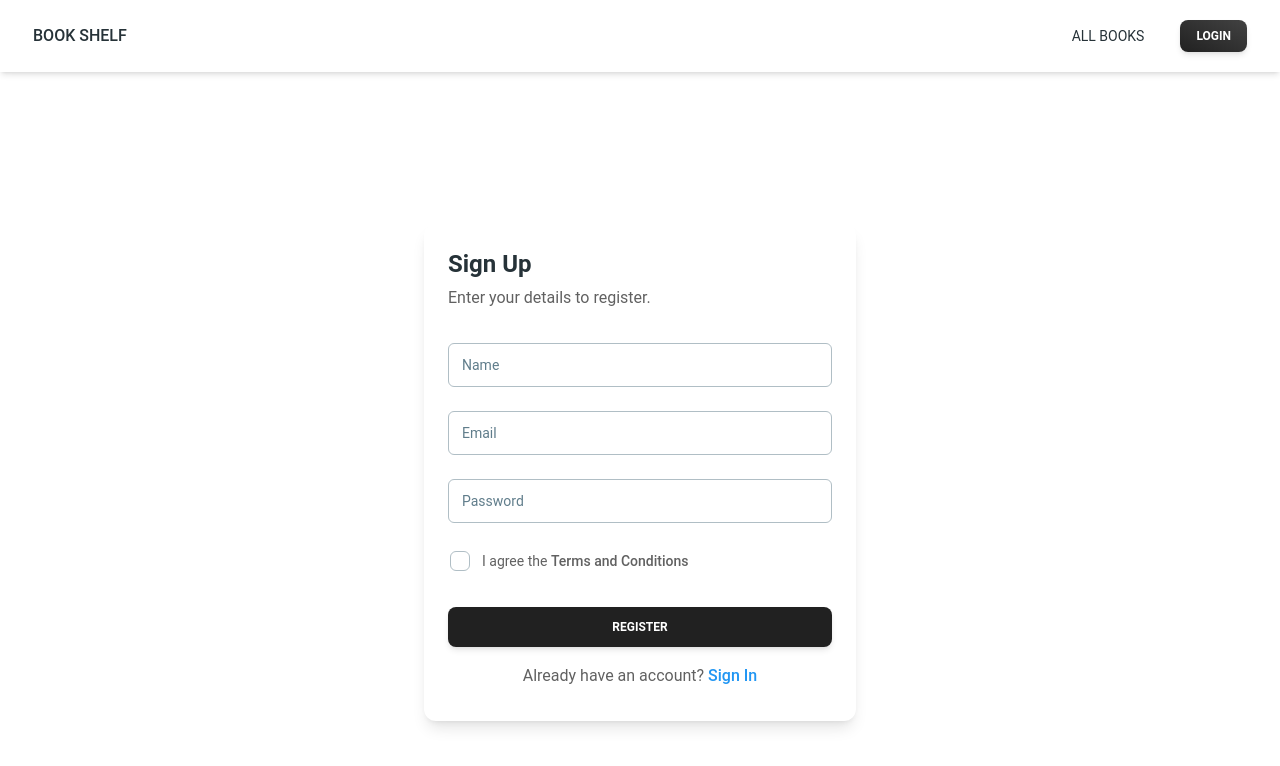
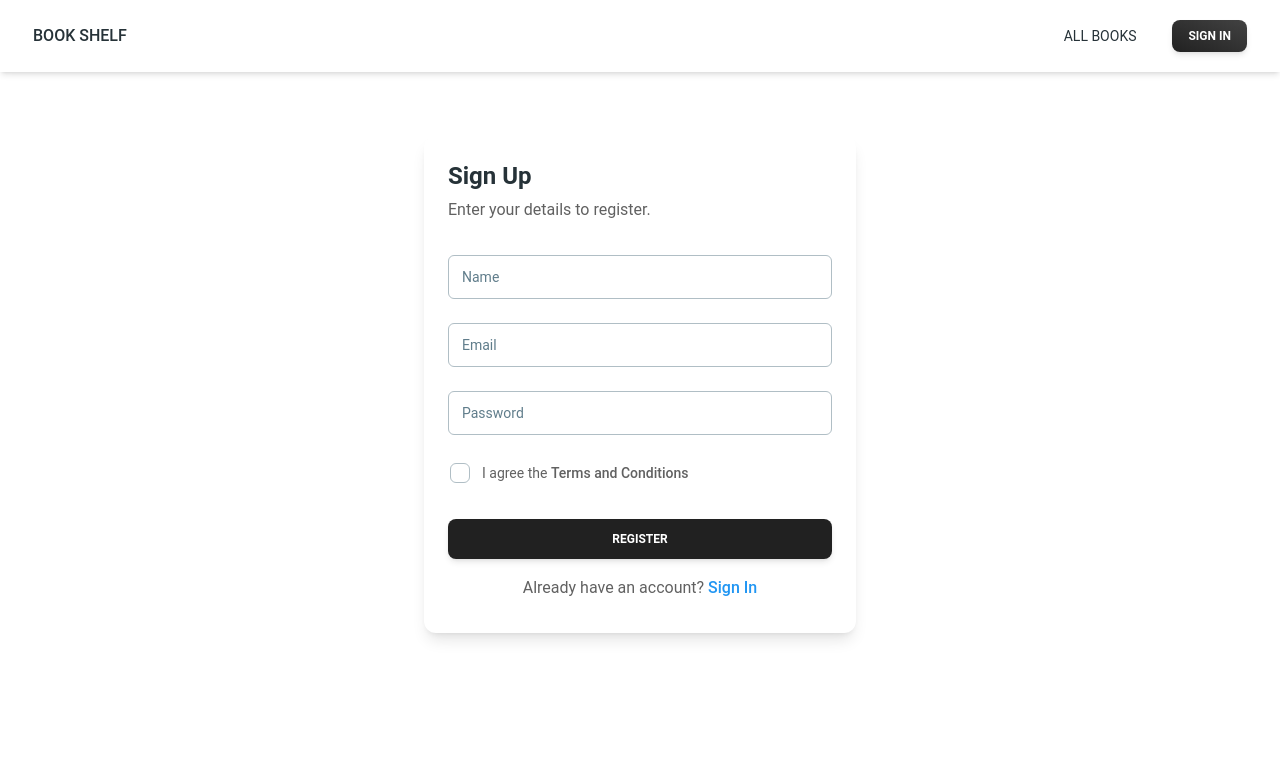
Before and after one commit to mohammadJahid8/book-shelf-client, a React (Vite) app: page /signup in a window 1280 px wide. Shown: the top 766 px of the page. Built offline with nearby package versions, Linux system fonts and the light colour scheme.

Commit message:
Organized sign in and sign up

```diff
--- a/src/layouts/Navbar.tsx
+++ b/src/layouts/Navbar.tsx
@@ -38,22 +38,20 @@ export default function NavbarHead() {
     <>
       <Navbar className="sticky top z-10 h-max max-w-full rounded-none py-2 px-4 lg:px-8 lg:py-4">
         <div className="flex items-center justify-between text-blue-gray-900">
-          <Typography
-            as="a"
-            href="#"
-            className="mr-4 cursor-pointer py-1.5 font-medium"
-          >
-            BOOK SHELF
-          </Typography>
+          <Link to="/">
+            <Typography className="mr-4 cursor-pointer py-1.5 font-medium">
+              BOOK SHELF
+            </Typography>
+          </Link>
           <div className="flex items-center gap-4">
             <div className="mr-4 hidden lg:block">{navList}</div>
-            <Link to="/signup">
+            <Link to="/signin">
               <Button
                 variant="gradient"
                 size="sm"
                 className="hidden lg:inline-block"
               >
-                <span>LOGIN</span>
+                <span>SIGN IN</span>
               </Button>
             </Link>
             <IconButton
@@ -97,9 +95,11 @@ export default function NavbarHead() {
         </div>
         <MobileNav open={openNav}>
           {navList}
-          <Button variant="gradient" size="sm" fullWidth className="mb-2">
-            <span>LOGIN</span>
-          </Button>
+          <Link to="/signin">
+            <Button variant="gradient" size="sm" fullWidth className="mb-2">
+              <span>SIGN IN</span>
+            </Button>
+          </Link>
         </MobileNav>
       </Navbar>
     </>
--- a/src/pages/Signin.tsx
+++ b/src/pages/Signin.tsx
@@ -9,8 +9,8 @@ import { Link } from "react-router-dom";
 
 export default function Signin() {
   return (
-    <div className="flex justify-center items-center h-screen">
-      <Card shadow={false} className="p-6 shadow-lg">
+    <div className="flex justify-center items-center mt-16">
+      <Card shadow={false} className="p-6 shadow-lg ">
         <Typography variant="h4" color="blue-gray">
           Sign in
         </Typography>
--- a/src/pages/Signup.tsx
+++ b/src/pages/Signup.tsx
@@ -9,7 +9,7 @@ import { Link } from "react-router-dom";
 
 export default function Signup() {
   return (
-    <div className="flex justify-center items-center h-screen">
+    <div className="flex justify-center items-center mt-16">
       <Card shadow={false} className="p-6 shadow-lg">
         <Typography variant="h4" color="blue-gray">
           Sign Up
```
